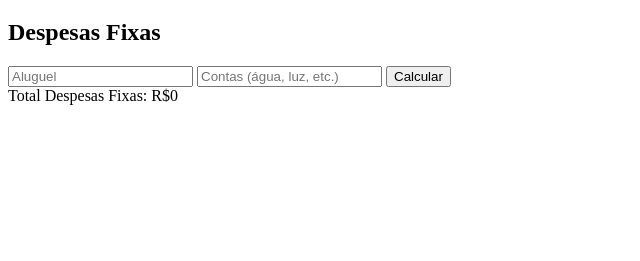
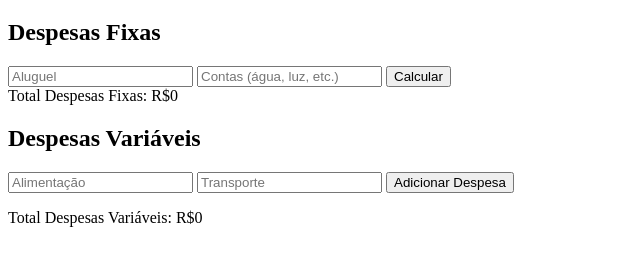
Before and after one commit to Ricardomjr-10/3-aplicativos-com-linguagem, a plain HTML site: page aplicativos/gerenciador/index.html in a window 1280 px wide. Shown: the part 61-322 px from the top of the page, without its empty margins (0-640 px from the left). Drawn offline with Linux system fonts and the light colour scheme.

Commit message:
create div despesas variveis

```diff
--- a/aplicativos/gerenciador/index.html
+++ b/aplicativos/gerenciador/index.html
@@ -15,5 +15,14 @@
         <button>Calcular</button>
         <div id="total-fixas">Total Despesas Fixas: R$0</div>
     </div>
+
+    <div id="despesas-variaveis">
+        <h2>Despesas Variáveis</h2>
+        <input type="text" id="alimentacao" placeholder="Alimentação">
+        <input type="text" id="transporte" placeholder="Transporte">
+        <button>Adicionar Despesa</button>
+        <ul id="lista-despesas"></ul>
+        <div id="total-variaveis">Total Despesas Variáveis: R$0</div>
+    </div>
 </body>
 </html>
```
